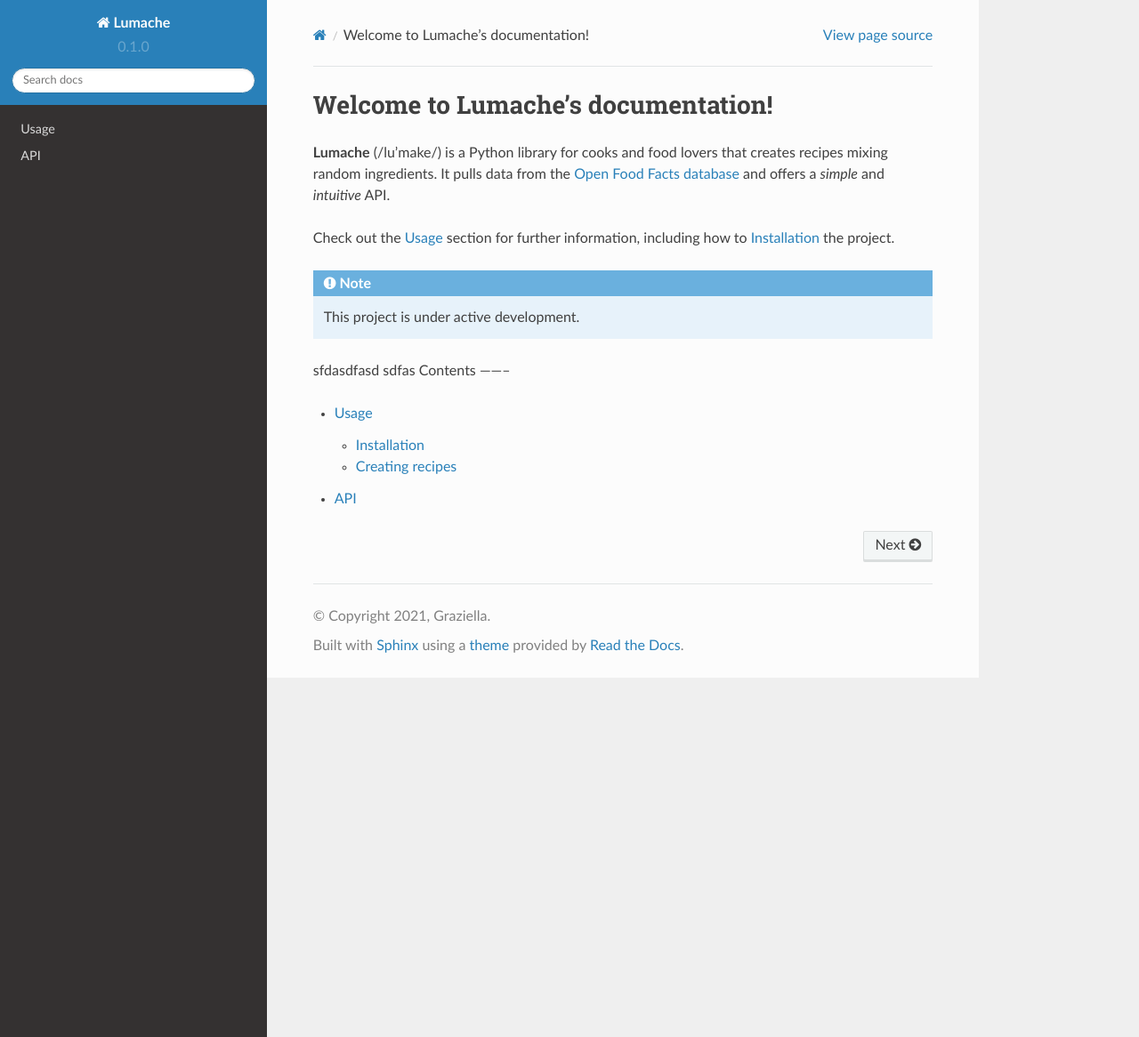
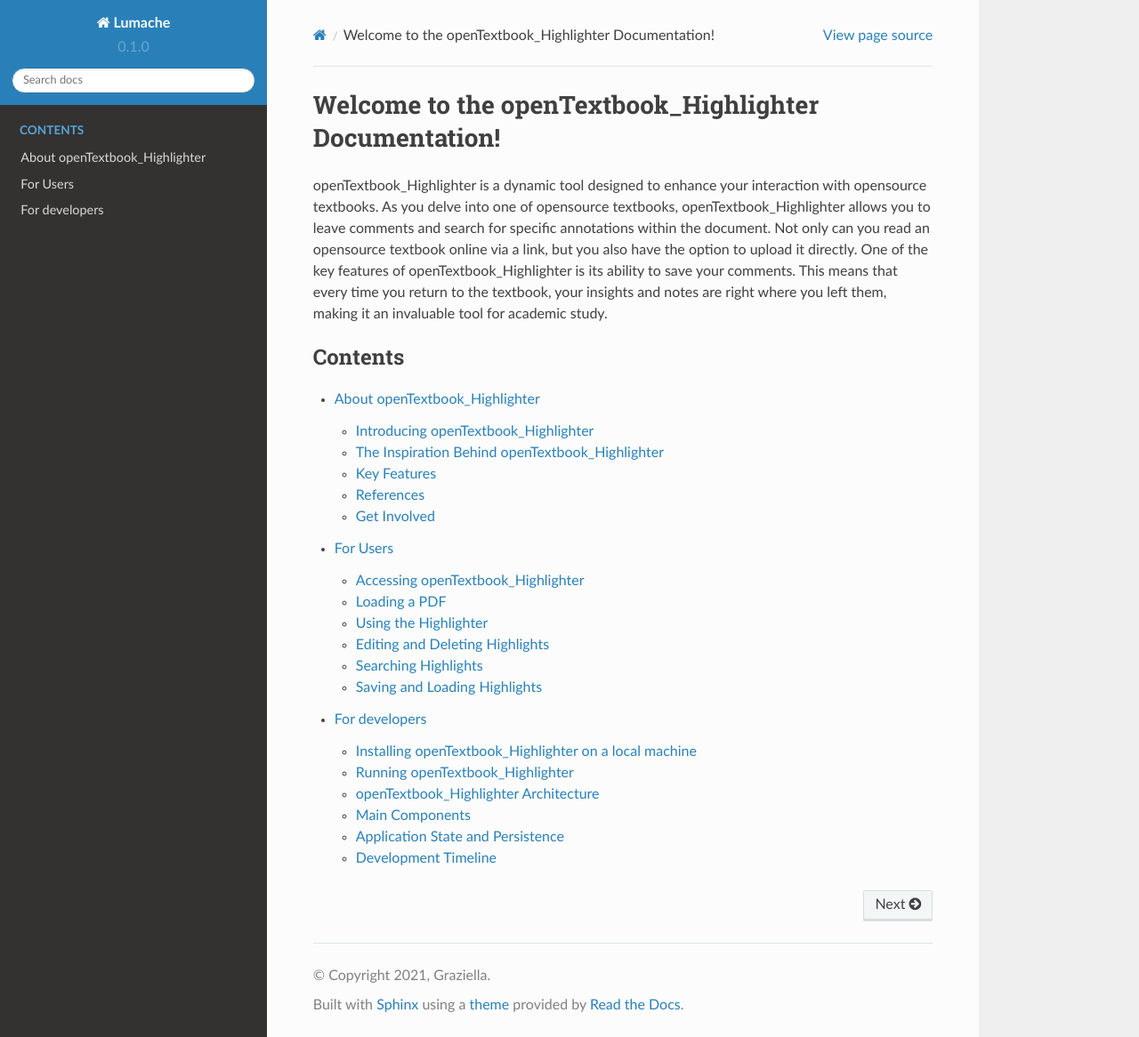
Before and after one commit to shlee87/opentextbook_highlighter_document, a Sphinx documentation site: the page built from docs/source/index.rst, in a window 1280 px wide and 1166 px high. Shown: the whole window at 89% size. Built offline with Sphinx 7.4.7 and the Read the Docs theme 2.0.0, drawn with Linux system fonts in a browser that asks for light colours.

Commit message:
update to opentextbook_highlighter

```diff
--- /dev/null
+++ b/docs/source/About/index.rst
@@ -0,0 +1,33 @@
+About openTextbook_Highlighter
+==============================
+
+Introducing openTextbook_Highlighter
+------------------------------------
+
+openTextbook_Highlighter is an innovative tool tailored to optimize your engagement with opensource textbooks. Whether you're navigating through a textbook or casual reading, openTextbook_Highlighter serves as a dynamic platform to annotate, comment, and search within the document. You can access to openTextbook_Highlighter through an online link. A standout feature of openTextbook_Highlighter is its ability to preserve your annotations, ensuring that your insights and notes are right where you left them, making it an invaluable asset for academic pursuits.
+
+The Inspiration Behind openTextbook_Highlighter
+-----------------------------------------------
+
+openTextbook_Highlighter is a personal project I embarked on during the summer quarter of 2023 at Louisiana Tech University. The development journey spanned from May 2023, to September 2023. I have a deep-rooted interest in enhancing learning efficiency, and I envisioned a tool that could assist students in studying on opensource textbooks, which are predominantly in PDF format. I believed that a feature to leave comments directly on the PDF would facilitate their learning process, leading to the inception of openTextbook_Highlighter.
+
+Key Features
+------------
+
+openTextbook_Highlighter is replete with features specifically crafted for students interacting with academic papers:
+
+1. **External PDF Link Retrieval:** Fetch and display a PDF using an external link.
+2. **Local File Loading:** Upload and view a PDF from your local file system.
+3. **Annotating:** Create annotations directly on the PDF.
+4. **Editing Annotations:** Edit your existing annotations.
+5. **Deleting Annotations:** Remove any annotations that are no longer needed.
+6. **Saving Annotations to Local Storage:** Preserve annotations in local storage for future access.
+7. **Search Feature for Annotations:** Search for specific annotations within the document.
+
+References
+----------
+openTextbook_Highlighter is built upon the robust foundations of the `pdf.js <https://mozilla.github.io/pdf.js/>`_ and `react-pdf-highlighter.js <https://github.com/agentcooper/react-pdf-highlighter>`_ libraries, synergizing their capabilities to deliver an interactive PDF viewer and highlighter.
+
+Get Involved
+------------
+As an open-source project, openTextbook_Highlighter warmly invites everyone to fork, modify, and build upon it. If you have any questions, suggestions, or feedback, please reach out to me at `syi001@email.latech.edu <mailto:syi001@email.latech.edu>`_.
--- a/docs/source/api.rst
+++ /dev/null
@@ -1,7 +0,0 @@
-API
-===
-
-.. autosummary::
-   :toctree: generated
-
-   lumache
--- /dev/null
+++ b/docs/source/developers/index.rst
@@ -0,0 +1,99 @@
+For developers
+=====================
+
+This section documents how to setup a development environment for openTextbook_Highlighter
+
+Installing openTextbook_Highlighter on a local machine
+------------------------------------------------------
+
+Prerequisites
+#############
+
+You will need:
+
+* `git <https://git-scm.com/>`_
+* `React.js <https://react.dev/>`_
+
+Building
+########
+
+To build openTextbook_Highlighter for development:
+
+.. code-block:: sh
+
+   git clone 'https://github.com/shlee87/pdf-highlighter.git'
+   cd pdf-highlighter/AnnoPDF
+   npm install
+   npm start
+
+You now have a development built.
+
+
+
+
+
+Running openTextbook_Highlighter
+---------------------------------------------
+
+
+To run your development client in
+a browser follow these steps.
+
+#. open a chrome browser.
+#. go to 'http://localhost:3000/react-pdf-highlighter/'
+
+
+openTextbook_Highlighter Architecture
+-----------------
+
+The application is built using **React**, a JavaScript library for building user interfaces. The architecture is **component-based**, which promotes reusability and maintainability.
+
+Main Components
+---------------
+
+*Github repository link: `installation guide <https://github.com/shlee87/pdf-highlighter>`_
+
+
+The main components and files of the application are as follows:
+
+- **index.tsx:** This is the entry point of the application. It renders the main **App** component into a DOM node.
+
+- **App.tsx:** This is the main component of the application that controls the primary state and handles interactions related to highlights, such as adding, editing, and deleting. It also handles the loading of different PDFs either by URL or file upload. The state in this component includes the current URL of the PDF document and the array of highlights.
+
+- **Sidebar.tsx:** This component represents the sidebar on the application interface, where the highlights are listed. It handles displaying, searching, and editing of highlights. It also provides the UI for loading a PDF via a URL or file upload.
+
+- **react-pdf-highlighter components:** The application uses several components from the **react-pdf-highlighter** library, including PdfLoader, PdfHighlighter, Tip, Highlight, Popup, and AreaHighlight. These components handle the loading of the PDF document, the highlighting of the text and area on the document, and the popups that show when a highlight is selected.
+
+- **HighlightPopup:** This component displays the text comment and a delete button for each highlight when it's selected.
+
+- **Spinner.tsx:** This is a small component that displays a loading spinner while the PDF document is loading. It's rendered by the **PdfLoader** component from the **react-pdf-highlighter** library during the loading process.
+
+Application State and Persistence
+---------------------------------
+The application state is managed locally within the React components, primarily within the **App** component. The state includes the URL of the PDF document and the array of highlights. The **App** component passes down parts of its state and its state handling functions as props to the child components.
+
+The application also uses the **LocalStorage Web API** to persist the highlights across browser sessions.
+
+
+Development Timeline
+--------------------
+
+1. **Research Phase (May 26 - June 30):** In this stage, I carried out research to understand customer needs, pinpointing the essential features for the app and devising a strategy for their development.
+
+2. **Building Basic Features (July 1 - July 31):**
+
+   - *External PDF Link Retrieval:* This feature allows the application to fetch and display a PDF using an external link.
+   - *Local File Loading:* This feature enables users to upload and view a PDF from their local file system.
+
+3. **Building Annotation Features (August 1 - August 31):**
+
+   - *Annotating:* This feature allows users to make annotations on the PDF.
+   - *Editing Annotations:* With this feature, users can edit their existing annotations.
+   - *Deleting Annotations:* This feature lets users remove any annotations they no longer need.
+
+4. **Building Advanced Features (Sep 1 - Sep 20):**
+
+   - *Saving Annotations to Local Storage:* This feature allows the application to save annotations in the local storage for future access.
+   - *Search Feature for Annotations:* This feature enables users to search through their annotations.
+
+5. **Debugging and Documentation (Sep 21 - Sep 30):** In the final phase, I focused on debugging the application to ensure its smooth operation and writing comprehensive documentation to help users understand how to use the application.
--- a/docs/source/index.rst
+++ b/docs/source/index.rst
@@ -1,24 +1,18 @@
-Welcome to Lumache's documentation!
-===================================
+Welcome to the openTextbook_Highlighter Documentation!
+======================================================
 
-**Lumache** (/lu'make/) is a Python library for cooks and food lovers
-that creates recipes mixing random ingredients.
-It pulls data from the `Open Food Facts database <https://world.openfoodfacts.org/>`_
-and offers a *simple* and *intuitive* API.
 
-Check out the :doc:`usage` section for further information, including
-how to :ref:`installation` the project.
 
-.. note::
 
-   This project is under active development.
 
-sfdasdfasd
-sdfas
-Contents
---------
+
+openTextbook_Highlighter is a dynamic tool designed to enhance your interaction with opensource textbooks. As you delve into one of opensource textbooks, openTextbook_Highlighter allows you to leave comments and search for specific annotations within the document. Not only can you read an opensource textbook online via a link, but you also have the option to upload it directly. One of the key features of openTextbook_Highlighter is its ability to save your comments. This means that every time you return to the textbook, your insights and notes are right where you left them, making it an invaluable tool for academic study.
+
 
 .. toctree::
+   :maxdepth: 2
+   :caption: Contents
 
-   usage
-   api
+   About/index
+   users/index
+   developers/index
--- a/docs/source/usage.rst
+++ /dev/null
@@ -1,33 +0,0 @@
-Usage
-=====
-
-.. _installation:
-
-Installation
-------------
-
-To use Lumache, first install it using pip:
-
-.. code-block:: console
-
-   (.venv) $ pip install lumache
-
-Creating recipes
-----------------
-
-To retrieve a list of random ingredients,
-you can use the ``lumache.get_random_ingredients()`` function:
-
-.. autofunction:: lumache.get_random_ingredients
-
-The ``kind`` parameter should be either ``"meat"``, ``"fish"``,
-or ``"veggies"``. Otherwise, :py:func:`lumache.get_random_ingredients`
-will raise an exception.
-
-.. autoexception:: lumache.InvalidKindError
-
-For example:
-
->>> import lumache
->>> lumache.get_random_ingredients()
-['shells', 'gorgonzola', 'parsley']
--- /dev/null
+++ b/docs/source/users/index.rst
@@ -0,0 +1,47 @@
+For Users
+==========
+
+This section provides a guide on how to use openTextbook_Highlighter.
+
+Accessing openTextbook_Highlighter
+-----------------------------------
+
+To set up openTextbook_Highlighter on your local machine, please refer to the `installation guide <https://pdf-highlighter.readthedocs.io/en/latest/developers/index.html#installing-annopdf-on-a-local-machine>`_ for detailed instructions.
+
+openTextbook_Highlighter is now ready for you to explore and enhance your PDF reading and annotation experience!
+
+
+Loading a PDF
+-------------
+
+There are two ways to load a PDF document into openTextbook_Highlighter:
+
+1. **By URL:** Enter the URL of the PDF you want to view in the "PDF URL" input field in the sidebar and click the "Load PDF" button.
+
+2. **By Local File:** Click the "Choose File" button in the sidebar to upload a PDF from your local file system.
+
+Using the Highlighter
+---------------------
+
+To create a highlight on the PDF:
+
+1. Click and drag over the text you want to highlight. A popup will appear when you release the mouse button.
+
+2. In the popup, enter your comment for the highlight and click the "Submit" button.
+
+Editing and Deleting Highlights
+-------------------------------
+
+1. **Editing:** To edit the comment of a highlight, click the "Edit" button next to the comment in the sidebar. Make your changes and click the "Save" button.
+
+2. **Deleting:** To delete a highlight, select the highlight on the PDF document. In the popup that appears, click the "Delete" button.
+
+Searching Highlights
+--------------------
+
+You can search your highlights by entering your search term in the "Search annotations" input field in the sidebar and clicking the "Search" button. The highlights list will be filtered to only show highlights whose comments contain your search term.
+
+Saving and Loading Highlights
+-----------------------------
+
+Your highlights are automatically saved to your local storage when you create, edit, or delete them. When you load a PDF that you have previously made highlights on, your highlights will be automatically loaded from your local storage.
```
